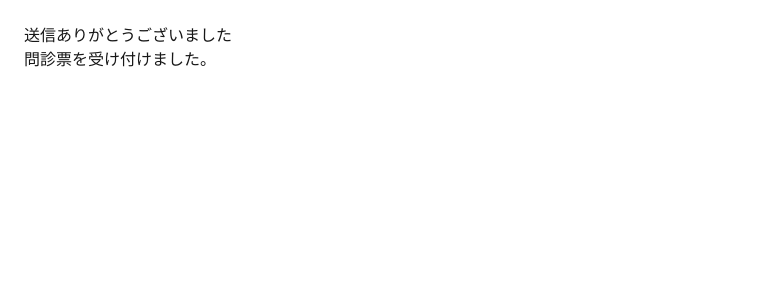
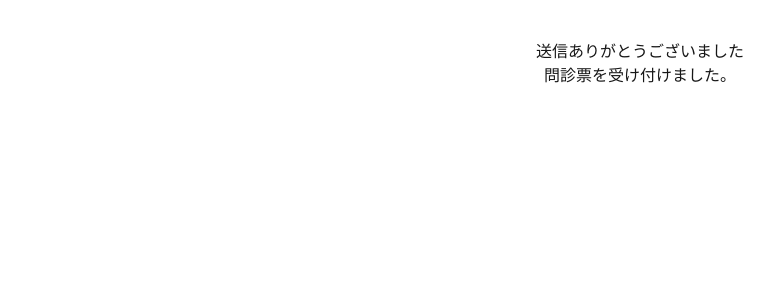
Before and after one commit to 55hanachan/medon-intake, a Next.js app: page /thanks in a window 1280 px wide. Shown: the top 300 px of the page, without its empty margins (0-780 px from the left). Built offline with nearby package versions, Linux system fonts and the light colour scheme.

Commit message:
Update page.tsx

```diff
--- a/app/thanks/page.tsx
+++ b/app/thanks/page.tsx
@@ -1,6 +1,6 @@
 export default function ThanksPage() {
   return (
-    <main style={{ padding: "24px" }}>
+    <main style={{ padding: 40, textAlign: "center" }}>
       <h1>送信ありがとうございました</h1>
       <p>問診票を受け付けました。</p>
     </main>
```
